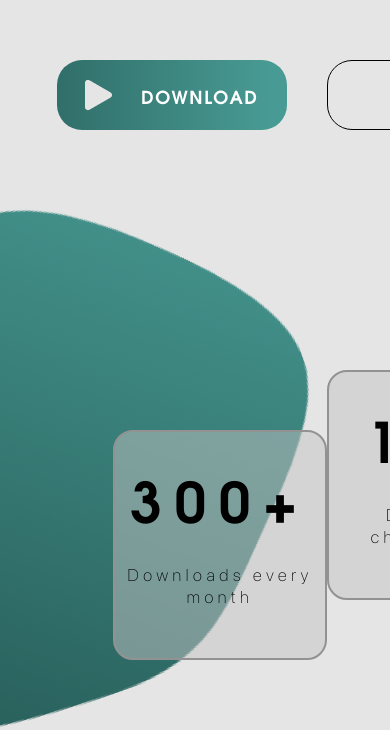
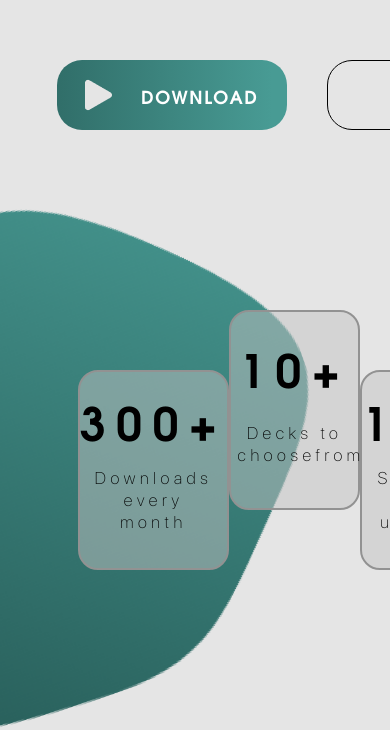
Before and after one commit to SYSolakov20/onsens, a website: page index.html in a window 390 px wide. Shown: the part 370-1100 px from the top of the page. Drawn offline with Linux system fonts and the light colour scheme.

Commit message:
Make stats section responsive to 993px

```diff
--- a/Website/src/scss/layout/_cards.scss
+++ b/Website/src/scss/layout/_cards.scss
@@ -201,3 +201,35 @@
         margin-bottom:60px;
     }
 }
+
+//Responsive from 1200px to 993px
+@media  only screen and (max-width:1200px){
+    .stats-card{
+        @include flex(column, space-evenly, center);
+        width: 200px;
+        height: 200px;
+        background-color: $infoCardsColor;
+        border-style: solid;
+        border-color: $infoCardsBorderColor;
+        border-width:2px;
+        border-radius: 20px;
+    }
+    .stats-card__title{
+        font-size: rem($smallTitleFontSize993 - 4);
+        letter-spacing: $normalLetterSpacing1200;
+        line-height: 0.5;
+    }
+    .stats-card__text{
+        font-size: rem($smallFontSize993 - 1);
+        width:90%;
+        letter-spacing: $normalLetterSpacing;
+        text-align: center;
+        line-height: 1.3;
+    }
+    .stats-card--down{
+        margin-top:60px;
+    }
+    .stats-card--up{
+        margin-bottom:60px;
+    }
+}
--- a/Website/src/scss/pages/_index.scss
+++ b/Website/src/scss/pages/_index.scss
@@ -286,4 +286,22 @@ body{
         right:0;
         z-index: -1;
     }
+
+    .stats-cards-wrapper-outer{
+        @include flex(row, flex-end, flex-end);
+        width:100%;
+        height:620px;
+    }
+    .stats-cards-wrapper{
+        @include flex(row, space-around, center);
+        width:80%;
+        height: 100%;
+    }
+    .stats__wave-img{
+        position: absolute;
+        top:0;
+        left:0;
+        z-index: -1;
+        width:400px;
+    }
 }
```
Also changed, not shown: Website/dist/css/app.css.
